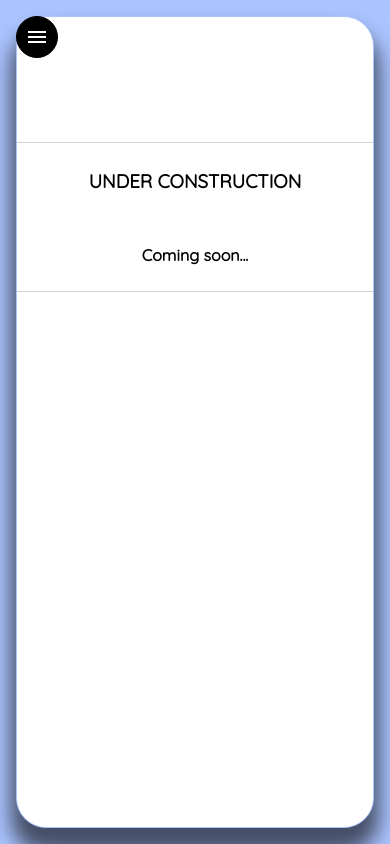
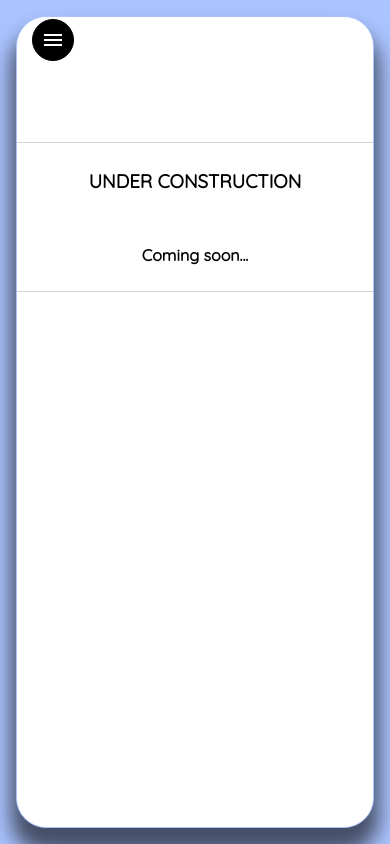
Before and after one commit to berkaysson/lifemap, a React (Create React App) app: page /lifemap/charts in a window 390 px wide. Built offline with nearby package versions, Linux system fonts and the light colour scheme.

Commit message:
Add close button icon and minor style changes

```diff
--- a/src/Components/Wrappers/Styled-Elements/NavMenuButton.js
+++ b/src/Components/Wrappers/Styled-Elements/NavMenuButton.js
@@ -1,5 +1,6 @@
 import styled from "styled-components";
-import MenuIcon from '@mui/icons-material/Menu';
+import MenuIcon from "@mui/icons-material/Menu";
+import CloseIcon from "@mui/icons-material/Close";
 
 const NavMenuButtonWrapper = styled.button`
   display: flex;
@@ -12,16 +13,22 @@ const NavMenuButtonWrapper = styled.button`
   padding: ${({ theme }) => theme.sizes.small};
   transition: all 0.4s;
   border: 1px solid black;
+  margin: 3px 1rem;
 
   &:hover {
+    color: ${({ theme }) => theme.colors.themeSecondary};
   }
 `;
 
-const NavMenuButton = ({onClick}) => {
-  const menuIcon = <MenuIcon fontSize="medium" />;
-  return <NavMenuButtonWrapper onClick={onClick}>
-    {menuIcon}
-  </NavMenuButtonWrapper>
-}
+const NavMenuButton = ({ onClick, isMobileNavOpen }) => {
+  const menuIcon = isMobileNavOpen ? (
+    <CloseIcon fontSize="medium" />
+  ) : (
+    <MenuIcon fontSize="medium" />
+  );
+  return (
+    <NavMenuButtonWrapper onClick={onClick}>{menuIcon}</NavMenuButtonWrapper>
+  );
+};
 
-export default NavMenuButton
+export default NavMenuButton;
```
